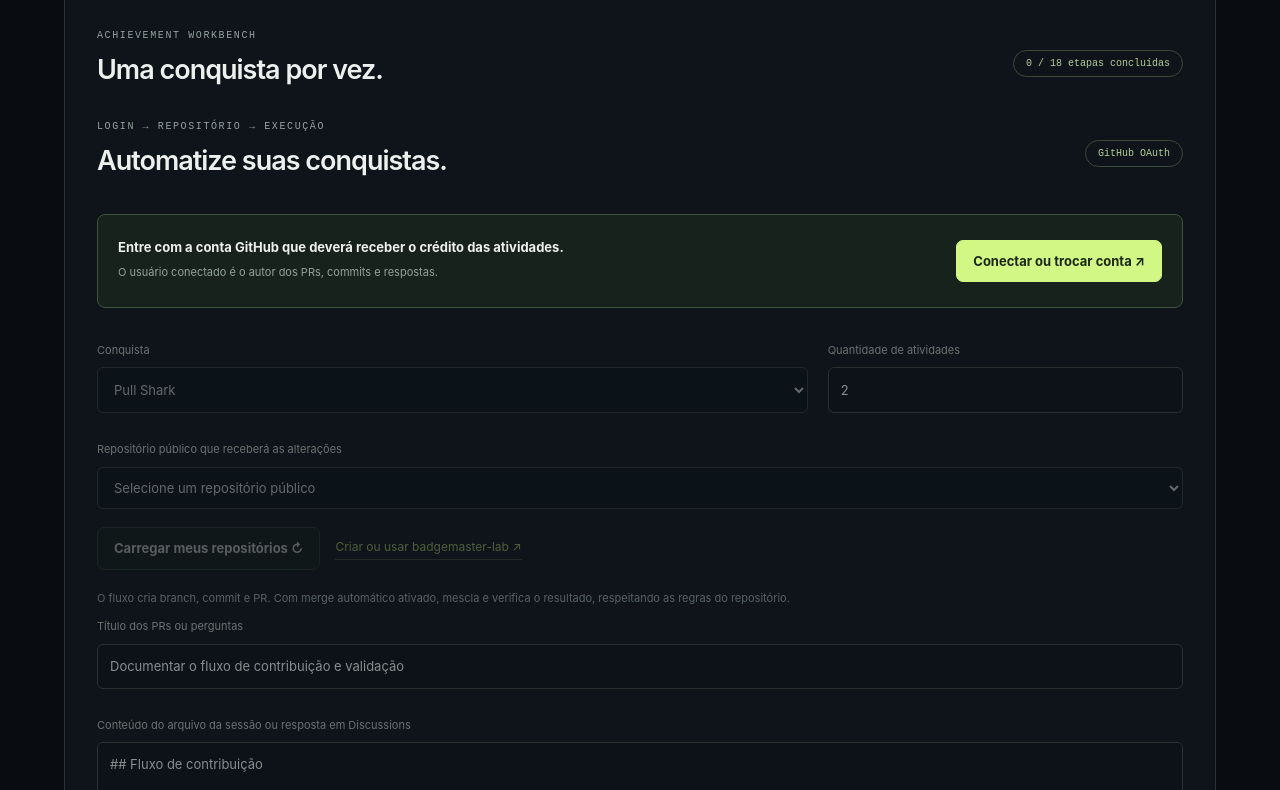
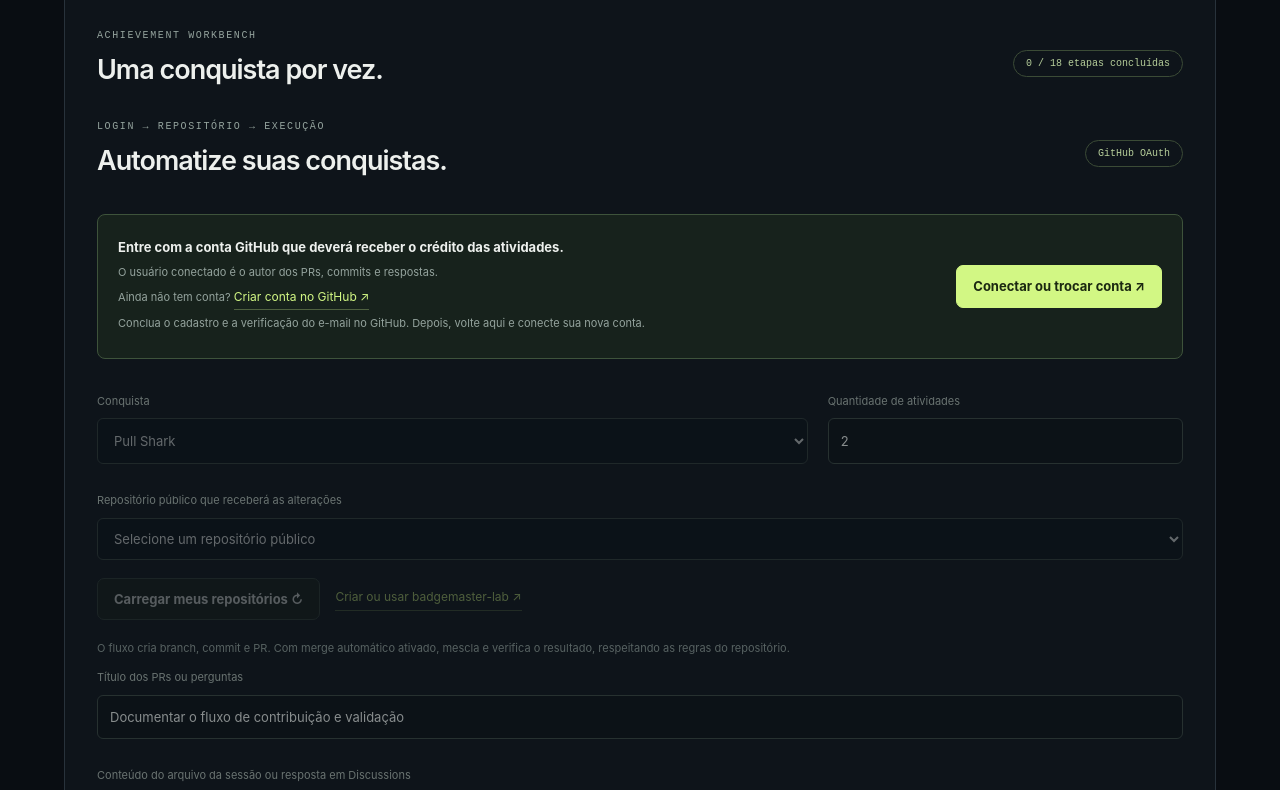
Before and after one commit to brunnojob/BadgeMasterfree, a website with bundled scripts: page web/index.html in a window 1280 px wide. Shown: the part 1377-2167 px from the top of the page. Built offline with nearby package versions, Linux system fonts and the light colour scheme.

Commit message:
feat: add official GitHub account signup option

```diff
--- a/web/index.html
+++ b/web/index.html
@@ -8,7 +8,7 @@
 </head>
 <body>
 <a class="skip-link" href="#workspace">Pular para ferramentas</a>
-<header class="header shell"><a class="brand" href="./" aria-label="BadgeMasterfree início"><span class="brand-icon">B<span>↗</span></span><span>BADGEMASTER<span class="free">FREE</span><small>A BRUNNOJOB PROJECT</small></span></a><nav aria-label="Principal"><a href="#workspace">Ferramentas</a><a href="#method">Como funciona</a><a href="https://github.com/brunnojob/BadgeMasterfree" target="_blank" rel="noopener noreferrer">Código-fonte ↗</a></nav><div class="auth-controls"><button class="button compact" id="loginAccount">Entrar com GitHub ↗</button><button class="plain-link" id="logoutAccount" hidden>Sair</button></div></header>
+<header class="header shell"><a class="brand" href="./" aria-label="BadgeMasterfree início"><span class="brand-icon">B<span>↗</span></span><span>BADGEMASTER<span class="free">FREE</span><small>A BRUNNOJOB PROJECT</small></span></a><nav aria-label="Principal"><a href="#workspace">Ferramentas</a><a href="#method">Como funciona</a><a href="https://github.com/brunnojob/BadgeMasterfree" target="_blank" rel="noopener noreferrer">Código-fonte ↗</a></nav><div class="auth-controls"><a class="plain-link" href="https://github.com/signup" target="_blank" rel="noopener noreferrer" aria-label="Criar conta no GitHub (abre em nova aba)">Criar conta no GitHub ↗</a><button class="button compact" id="loginAccount">Entrar com GitHub ↗</button><button class="plain-link" id="logoutAccount" hidden>Sair</button></div></header>
 <main class="shell">
 <section class="hero"><div><p class="eyebrow"><span class="status-dot"></span> GITHUB ACHIEVEMENT LAB / V2.0</p><h1>Seu próximo nível<br>começa com<br><em>algo que você cria.</em></h1><p class="intro">Conquistas, projetos e pessoas. Conecte sua conta e automatize branches, commits, pull requests, merges e respostas em Discussions.</p><div class="hero-actions"><a class="button primary" href="#workspace">Abrir meu laboratório <span>↗</span></a><a class="plain-link" href="#method">Entender o processo ↓</a></div><div class="hero-meta"><span>01 / Gratuito</span><span>02 / Login GitHub</span><span>03 / Open source</span></div></div>
 <div class="hero-art" aria-label="Ilustração de conquistas GitHub"><div class="orbit"></div><span class="art-tag">&lt; contribute. collaborate. grow. /&gt;</span><img class="main-badge" src="assets/pull-shark.png" width="280" height="280" alt="Pull Shark"><img class="small-badge pair" src="assets/pair.png" width="110" height="110" alt="Pair Extraordinaire"><img class="small-badge star" src="assets/starstruck.png" width="110" height="110" alt="Starstruck"><div class="art-caption"><span class="status-dot"></span> BUILT BY YOU. RECOGNIZED BY GITHUB.</div><span class="cross c1">+</span><span class="cross c2">+</span></div></section>
@@ -18,7 +18,7 @@
 <section id="badgesPanel" class="panel" aria-labelledby="badgesHeading"><div class="panel-head"><div><p class="eyebrow">ACHIEVEMENT WORKBENCH</p><h2 id="badgesHeading">Uma conquista por vez.</h2></div><span id="progressLabel" class="pill">0 metas concluídas</span></div>
 <section class="automation" id="automation" aria-labelledby="automationHeading">
 <div class="panel-head"><div><p class="eyebrow">LOGIN → REPOSITÓRIO → EXECUÇÃO</p><h2 id="automationHeading">Automatize suas conquistas.</h2></div><span class="pill">GitHub OAuth</span></div>
-<div class="account-box"><div><strong id="connectedAccount">Entre com a conta GitHub que deverá receber o crédito das atividades.</strong><p>O usuário conectado é o autor dos PRs, commits e respostas.</p></div><button id="connectAccount" class="button primary compact">Conectar ou trocar conta ↗</button></div>
+<div class="account-box"><div><strong id="connectedAccount">Entre com a conta GitHub que deverá receber o crédito das atividades.</strong><p>O usuário conectado é o autor dos PRs, commits e respostas.</p><p>Ainda não tem conta? <a class="plain-link" href="https://github.com/signup" target="_blank" rel="noopener noreferrer" aria-label="Criar conta no GitHub (abre em nova aba)">Criar conta no GitHub ↗</a></p><p>Conclua o cadastro e a verificação do e-mail no GitHub. Depois, volte aqui e conecte sua nova conta.</p></div><button id="connectAccount" class="button primary compact">Conectar ou trocar conta ↗</button></div>
 <form id="automationForm"><fieldset id="automationFields" disabled>
 <div class="automation-row"><div><label for="automationBadge">Conquista</label><select id="automationBadge"><option value="pull-shark">Pull Shark</option><option value="yolo">YOLO</option><option value="pair">Pair Extraordinaire</option><option value="galaxy">Galaxy Brain</option></select></div><div><label for="automationCount">Quantidade de atividades</label><input id="automationCount" type="number" value="2" min="1" max="16" required></div></div>
 <label for="automationRepo">Repositório público que receberá as alterações</label><select id="automationRepo" required><option value="">Selecione um repositório público</option></select><div class="inline-actions"><button id="loadRepositories" type="button" class="button compact">Carregar meus repositórios ↻</button><button id="createLab" type="button" class="plain-link">Criar ou usar badgemaster-lab ↗</button></div>
@@ -50,7 +50,7 @@
 <section id="peoplePanel" class="panel" hidden aria-labelledby="peopleHeading"><div class="panel-head"><div><p class="eyebrow">DEVELOPER DISCOVERY</p><h2 id="peopleHeading">Encontre sua próxima colaboração.</h2></div><span class="pill">Pessoas que constroem</span></div><form id="peopleForm" class="search-form"><div><label for="peopleQuery">Usuário, localização ou linguagem</label><input id="peopleQuery" placeholder="Ex.: location:Brazil language:Java" maxlength="100"></div><button class="button primary">Buscar pessoas ↗</button></form><p class="hint">Abra um perfil para conhecer os projetos e decidir se quer seguir ou colaborar.</p><div id="peopleResults" class="result-grid" aria-live="polite"><p>Busque desenvolvedores por interesses em comum.</p></div><button class="button more" id="morePeople" hidden>Carregar mais pessoas ↓</button></section>
 </section>
 <section class="closing"><p class="eyebrow">MAIS QUE UM SELO NO PERFIL</p><h2>Faça algo que mereça<br>ser <em>compartilhado.</em></h2><a class="button" href="https://github.com/brunnojob/BadgeMasterfree" target="_blank" rel="noopener noreferrer">Construa este projeto comigo ↗</a></section>
-</main><footer class="shell"><span class="brand">BADGEMASTERFREE <small>BY BRUNNOJOB</small></span><p>Open source. Built with intention.</p><a href="https://brunnodev.store" target="_blank" rel="noopener noreferrer">brunnodev.store ↗</a></footer><div id="toast" role="status" hidden></div><dialog id="authDialog" aria-labelledby="authTitle"><h2 id="authTitle">Entrar com GitHub</h2><p id="authExplanation"></p><p class="hint">Você será direcionado ao GitHub. A autorização inclui leitura de perfil, escrita em repositórios públicos e seguir usuários. O escopo public_repo é amplo. A sessão dura até uma hora; o token GitHub permanece protegido na API.</p><input type="hidden" id="authRole" value="primary"><p id="authError" role="alert"></p><div class="inline-actions"><button class="button" id="closeAuth">Cancelar</button><button class="button primary" id="authorizeAccount">Continuar no GitHub ↗</button></div></dialog>
+</main><footer class="shell"><span class="brand">BADGEMASTERFREE <small>BY BRUNNOJOB</small></span><p>Open source. Built with intention.</p><a href="https://brunnodev.store" target="_blank" rel="noopener noreferrer">brunnodev.store ↗</a></footer><div id="toast" role="status" hidden></div><dialog id="authDialog" aria-labelledby="authTitle"><h2 id="authTitle">Entrar com GitHub</h2><p id="authExplanation"></p><p>Precisa de uma nova conta? <a class="plain-link" href="https://github.com/signup" target="_blank" rel="noopener noreferrer" aria-label="Criar conta no GitHub (abre em nova aba)">Criar conta no GitHub ↗</a>. Após concluir o cadastro e verificar seu e-mail, volte a esta aba e clique em Continuar no GitHub.</p><p class="hint">Você será direcionado ao GitHub. A autorização inclui leitura de perfil, escrita em repositórios públicos e seguir usuários. O escopo public_repo é amplo. A sessão dura até uma hora; o token GitHub permanece protegido na API.</p><input type="hidden" id="authRole" value="primary"><p id="authError" role="alert"></p><div class="inline-actions"><button class="button" id="closeAuth">Cancelar</button><button class="button primary" id="authorizeAccount">Continuar no GitHub ↗</button></div></dialog>
 <dialog id="runDialog" aria-labelledby="runTitle"><h2 id="runTitle">Conferir e executar</h2><div id="executionPreview"></div><details><summary>Conteúdo que será publicado</summary><pre id="previewContent"></pre></details><p>Ao confirmar, as atividades acima serão publicadas no GitHub da conta indicada. A pausa interrompe os próximos passos e mantém os registros já criados.</p><div class="inline-actions"><button class="button" id="cancelRun">Cancelar</button><button class="button primary" id="confirmRun">Confirmar e executar ↗</button></div></dialog>
 <dialog id="labDialog" aria-labelledby="labTitle"><h2 id="labTitle">Preparar laboratório público</h2><p id="createLabAccount"></p><div class="inline-actions"><button class="button" id="cancelLab">Cancelar</button><button class="button primary" id="confirmLab">Confirmar laboratório ↗</button></div></dialog>
 <script type="module" src="app.js"></script>
```
